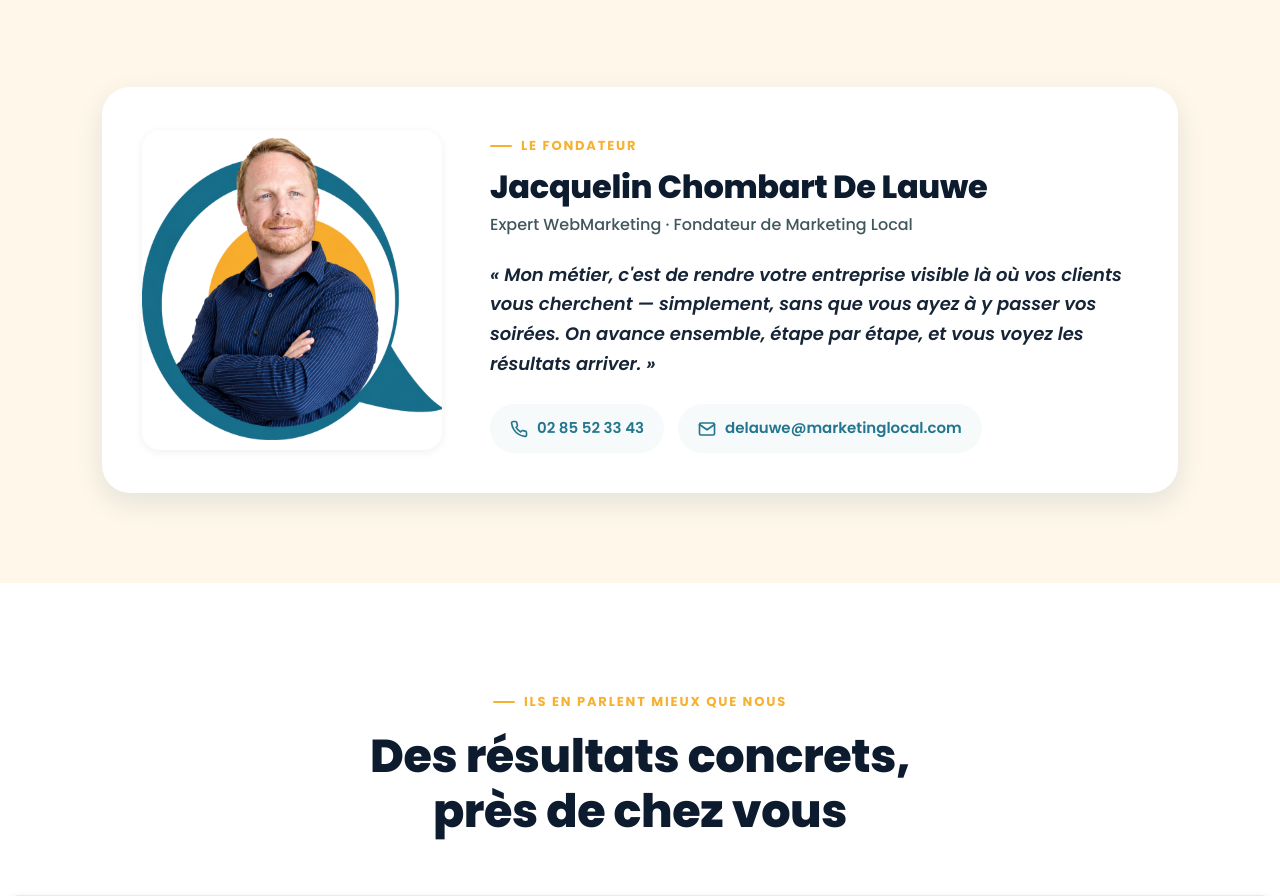
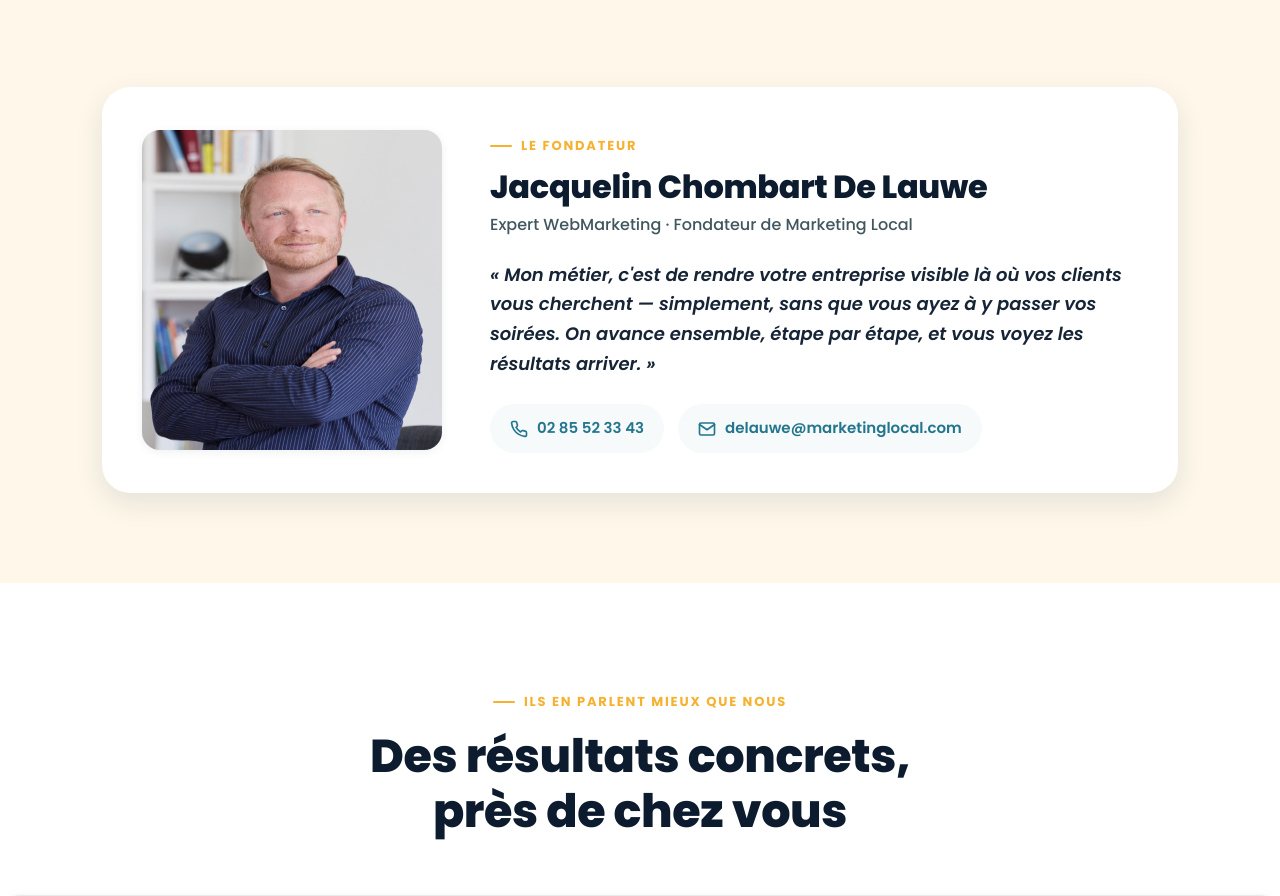
Before and after one commit to ghadabmfth/webmarketinglocal, a Next.js app: page /l-agence in a window 1280 px wide. Shown: the part 4160-5056 px from the top of the page. Built offline with nearby package versions, Linux system fonts and the light colour scheme.

Commit message:
change founder image

```diff
--- a/app/l-agence/page.tsx
+++ b/app/l-agence/page.tsx
@@ -343,7 +343,7 @@ export default function AgencePage() {
           <div className="founder-card reveal">
             <div className="founder-media">
               {/* eslint-disable-next-line @next/next/no-img-element */}
-              <img id="agence-fondateur" className="founder-photo" src="/assets/hero-jchombart.png" alt="Photo du fondateur" loading="lazy" />
+              <img id="agence-fondateur" className="founder-photo" src="/assets/Photo-J-Chombard-de-Lawe.jpg" alt="Photo du fondateur" loading="lazy" />
             </div>
             <div className="founder-copy">
               <span className="eyebrow" data-s="ag-62">Le fondateur</span>
```
